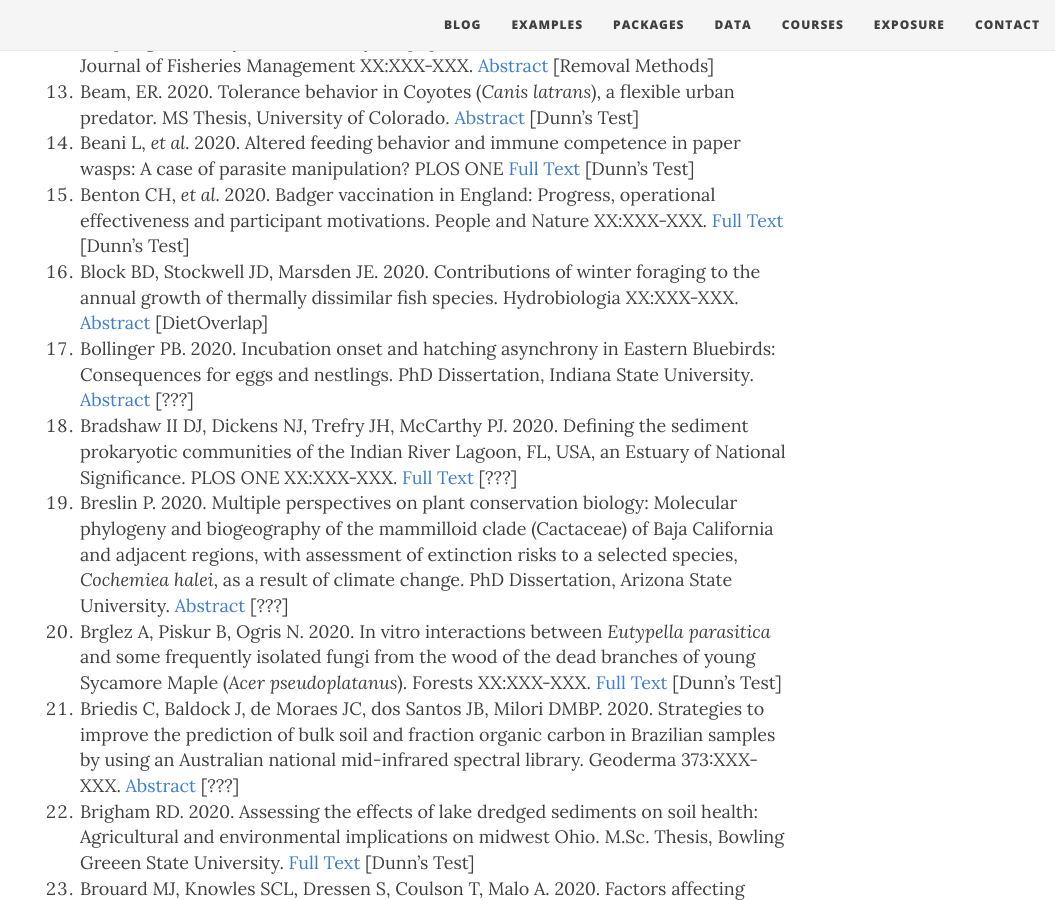
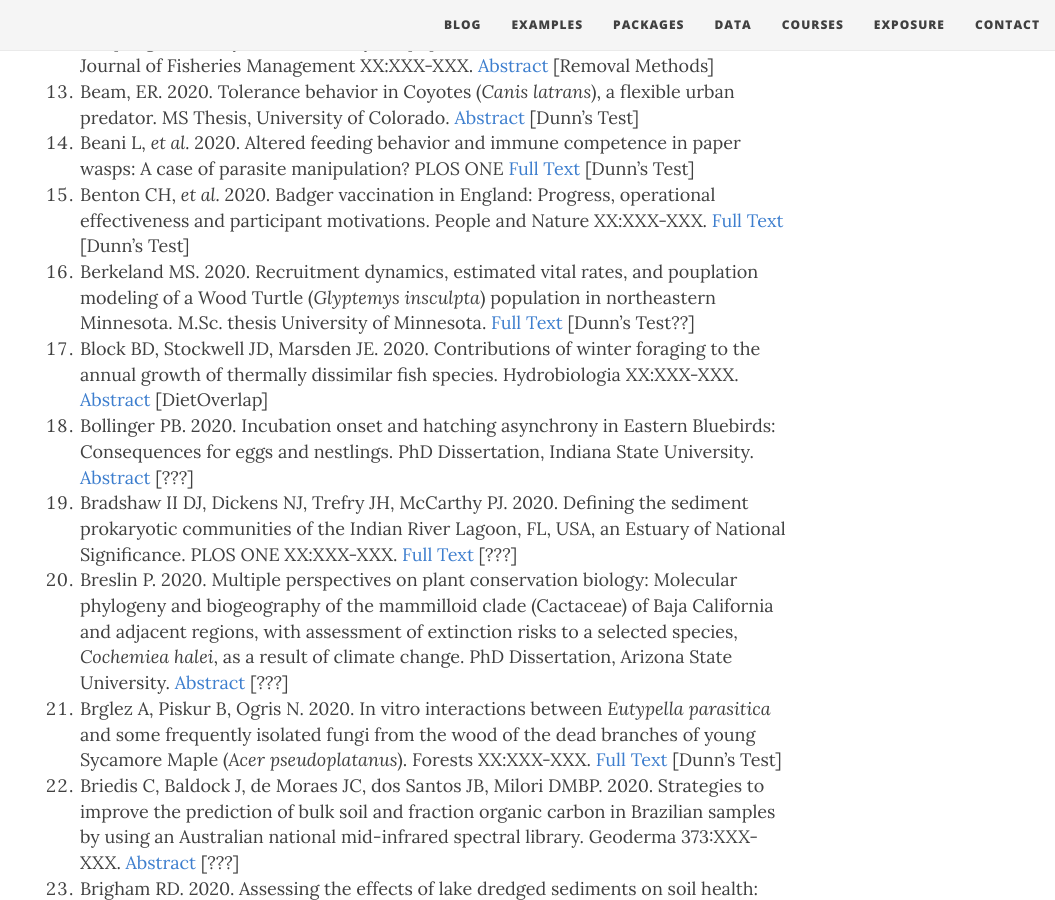
Before and after one commit to droglenc/fishR, a Jekyll site: the page built from exposure/exposure-citations20.md, in a window 1280 px wide and 900 px high, scrolled down 1270 px. Shown: the whole window, without its empty margins (225-1280 px from the left). Built offline with Jekyll 4.4.1, drawn with Linux system fonts in a browser that asks for light colours; nearby versions of some CDN libraries.

Commit message:
Update exposure-citations20.md

```diff
--- a/exposure/exposure-citations20.md
+++ b/exposure/exposure-citations20.md
@@ -22,6 +22,7 @@ The [**IFAR** book](http://derekogle.com/IFAR/), **fishR** website, or the **FSA
 1. Beam, ER. 2020. Tolerance behavior in Coyotes (*Canis latrans*), a flexible urban predator. MS Thesis, University of Colorado. [Abstract](https://search.proquest.com/openview/4990305dfae1aa37a6976b4cd45b9d82/1?pq-origsite=gscholar&cbl=18750&diss=y) [Dunn's Test]
 1. Beani L, *et al.* 2020. Altered feeding behavior and immune competence in paper wasps: A case of parasite manipulation? PLOS ONE [Full Text](https://journals.plos.org/plosone/article?id=10.1371/journal.pone.0242486) [Dunn's Test]
 1. Benton CH, *et al.* 2020. Badger vaccination in England: Progress, operational effectiveness and participant motivations. People and Nature XX:XXX-XXX. [Full Text](https://besjournals.onlinelibrary.wiley.com/doi/pdf/10.1002/pan3.10095) [Dunn's Test]
+1. Berkeland MS. 2020. Recruitment dynamics, estimated vital rates, and pouplation modeling of a Wood Turtle (*Glyptemys insculpta*) population in northeastern Minnesota. M.Sc. thesis University of Minnesota. [Full Text](https://conservancy.umn.edu/bitstream/handle/11299/218667/Berkeland_umn_0130M_22038.pdf?sequence=1&isAllowed=y) [Dunn's Test??]
 1. Block BD, Stockwell JD, Marsden JE. 2020. Contributions of winter foraging to the annual growth of thermally dissimilar fish species. Hydrobiologia XX:XXX-XXX. [Abstract](https://www.sciencedirect.com/science/article/abs/pii/S1878818120306393) [DietOverlap]
 1. Bollinger PB. 2020. Incubation onset and hatching asynchrony in Eastern Bluebirds: Consequences for eggs and nestlings. PhD Dissertation, Indiana State University. [Abstract](https://search.proquest.com/openview/451cf8618835a09f3a3bcb72b7e4d598/1?pq-origsite=gscholar&cbl=2026366&diss=y) [???]
 1. Bradshaw II DJ, Dickens NJ, Trefry JH, McCarthy PJ. 2020. Defining the sediment prokaryotic communities of the Indian River Lagoon, FL, USA, an Estuary of National Significance. PLOS ONE XX:XXX-XXX. [Full Text](https://journals.plos.org/plosone/article?id=10.1371/journal.pone.0236305) [???]
```
